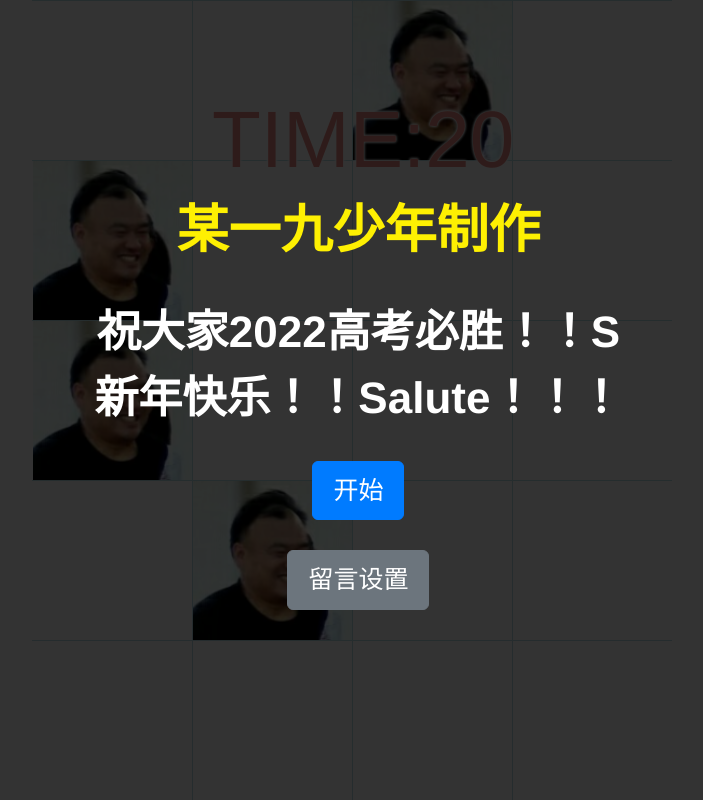
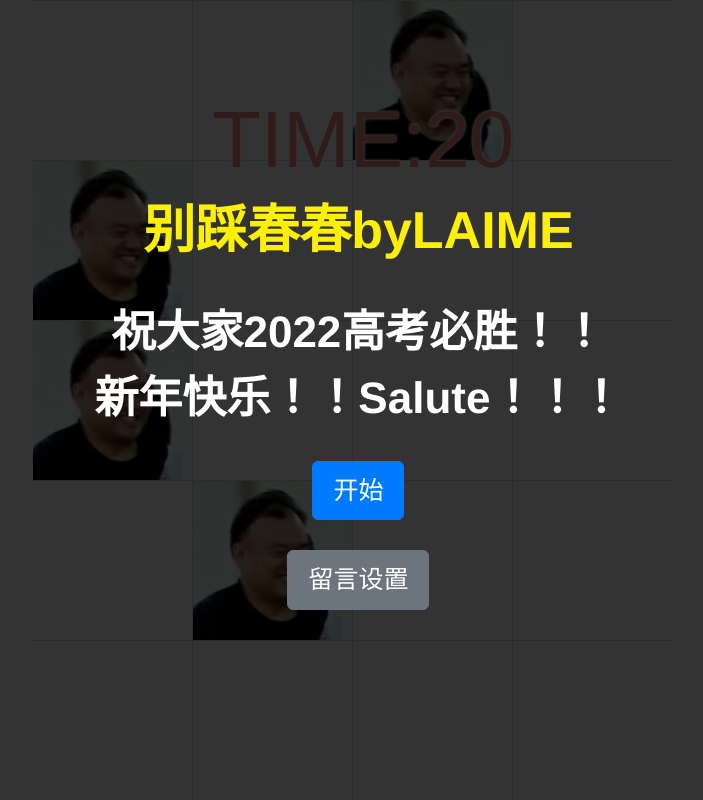
Before and after one commit to limoest/chunchun, a PHP site: page / in a window 1280 px wide. Shown: the whole page, without its empty margins (288-991 px from the left). Run offline with PHP 8.4, Linux system fonts and the light colour scheme; some libraries are stand-ins or nearby versions.

Commit message:
Update index.php

```diff
--- a/index.php
+++ b/index.php
@@ -38,9 +38,9 @@
         <div class="welcome-bg FILL"></div>
         <div class="FILL BOX-M" style="position:absolute;top:0;left:0;right:0;bottom:0;z-index:5;">
             <div style="margin:0 8% 0 9%;">
-                <div style="font-size:2.6em; color:#FEF002;">某一九少年制作</div><br />
+                <div style="font-size:2.6em; color:#FEF002;">别踩春春byLAIME</div><br />
                 <div style="font-size:2.2em; color:#fff; line-height:1.5em;">
-                    祝大家2022高考必胜！！S<br />
+                    祝大家2022高考必胜！！<br />
                     新年快乐！！Salute！！！<br />
 
                 </div>
```
